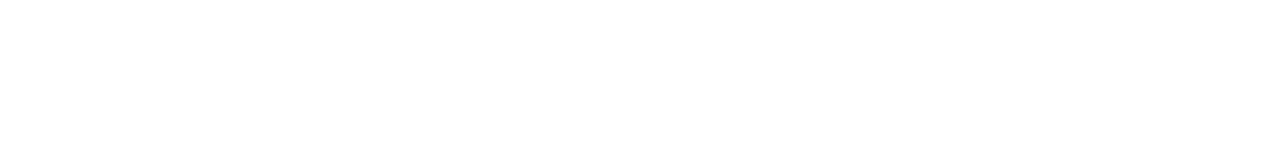
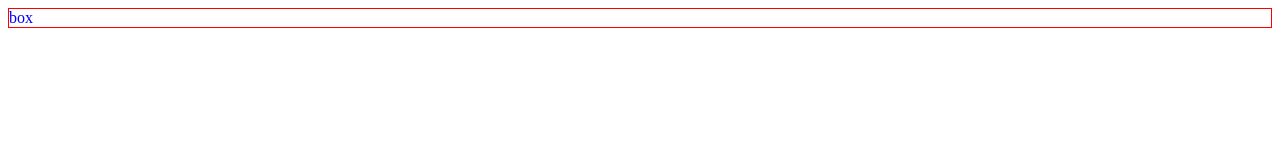
Before and after one commit to BadIdeaGriffin/BadIdeaGriffin.github.io, a plain HTML site: page index.html in a window 1280 px wide. Drawn offline with Linux system fonts and the light colour scheme; files that its build step writes are made by us from their sources.

Commit message:
Update index.html
Adding css ref

```diff
--- a/index.html
+++ b/index.html
@@ -4,9 +4,12 @@
   <head>
     <meta charset="UTF-8">
     <title>My First Webpage</title>
+    <link rel="stylesheet" href="css/styles.css"/>
   </head>
   <body>
-
+  <div class="box">
+	box
+	</div>
   </body>
 
 
```
